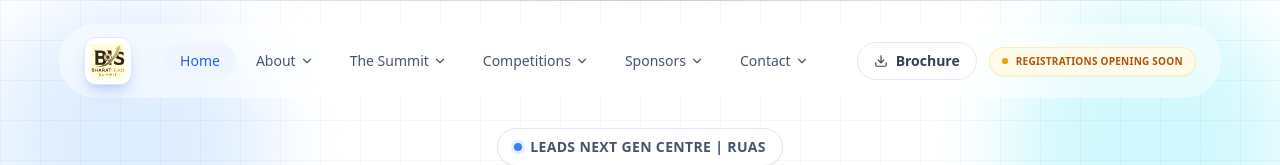
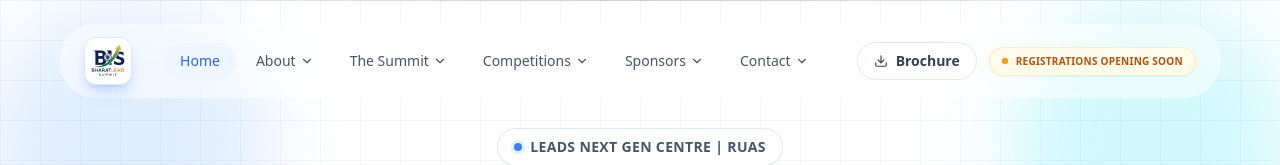
Before and after one commit to sydkwests/bls2026, a React (Vite) app: page / in a window 1280 px wide. Shown: the top 165 px of the page. Built offline with nearby package versions, Linux system fonts and the light colour scheme.

Commit message:
Update Navbar.tsx

```diff
--- a/components/Navbar.tsx
+++ b/components/Navbar.tsx
@@ -64,7 +64,7 @@ const Navbar: React.FC = () => {
                      <img
                         src="/images/core/logo.png"
                         alt="Bharat Lead Summit"
-                        className="w-full h-full object-contain p-1.5 filter sepia brightness-90 hue-rotate-[190deg] saturate-[300%]"
+                        className="w-full h-full object-contain p-1.5"
                      />
                   </div>
                 </Link>
```
